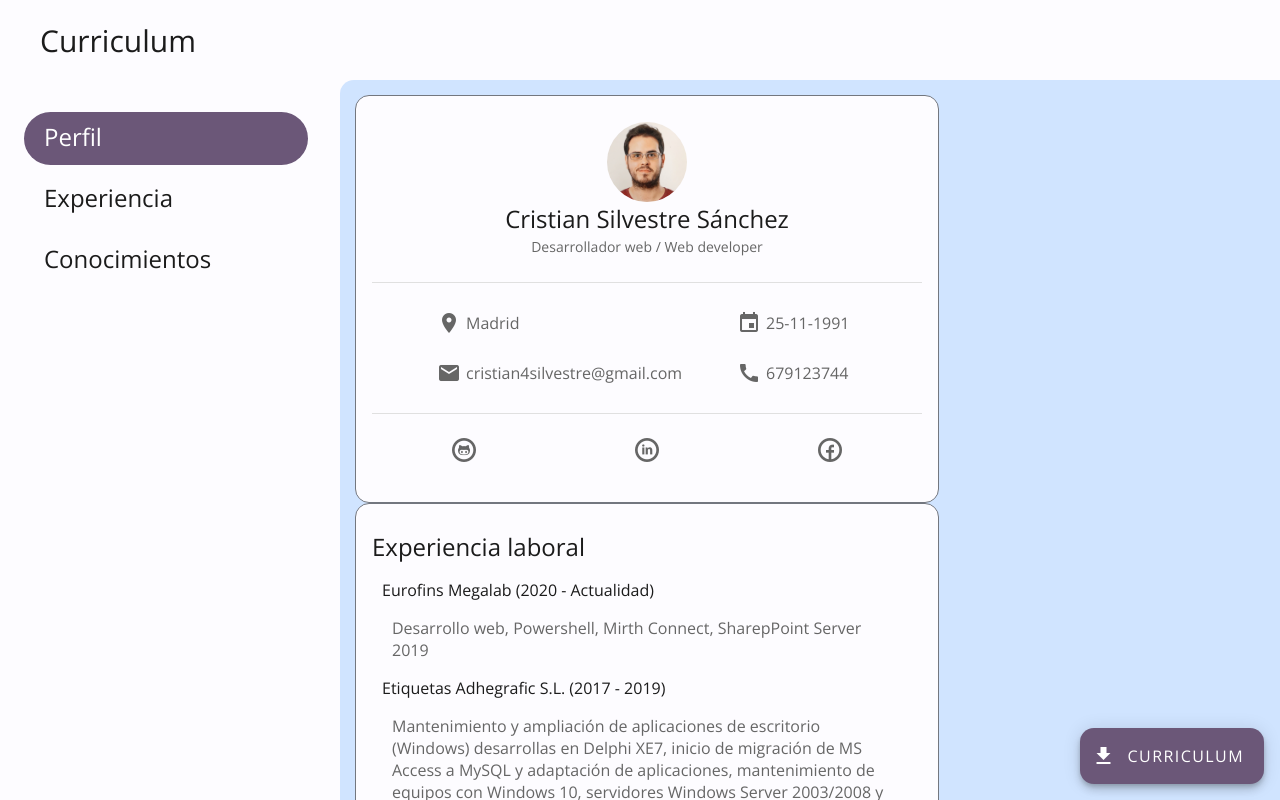
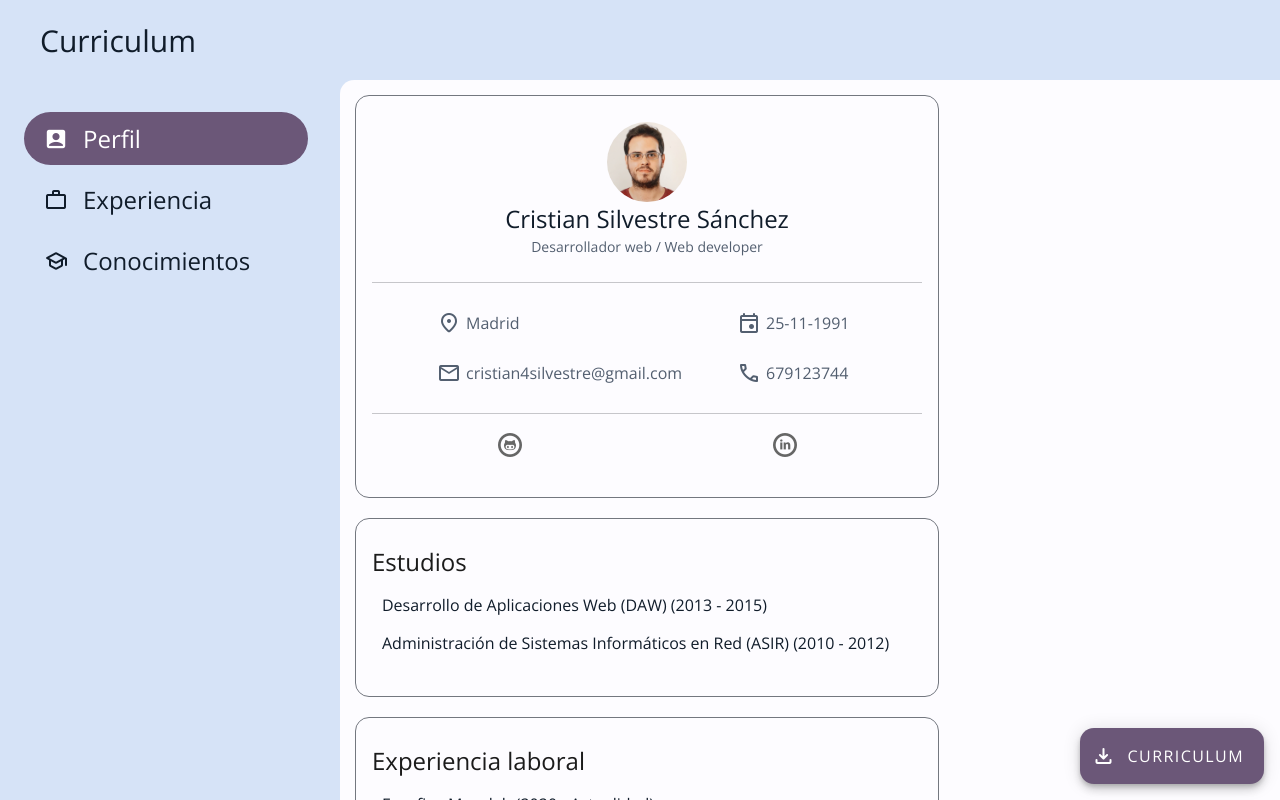
Before and after one commit to cristianss156/CurriculumWeb, a plain HTML site: page index.html in a window 1280 px wide. Drawn offline with nearby package versions, Linux system fonts and the light colour scheme.

Commit message:
Design fixes

```diff
--- a/index.html
+++ b/index.html
@@ -6,7 +6,10 @@
 	<meta name="viewport" content="width=device-width, initial-scale=1.0" />
 	<link rel="stylesheet" type="text/css" href="public/css/colorsLight.css">
 	<link rel="stylesheet" type="text/css" href="public/css/style.css">
-	<link rel="stylesheet" type="text/css" href="https://fonts.googleapis.com/icon?family=Material+Icons">
+	<!-- <link rel="stylesheet"
+		href="https://fonts.googleapis.com/css2?family=Material+Symbols+Rounded:opsz,wght,FILL,GRAD@48,500,0,200" /> -->
+	<link rel="stylesheet"
+		href="https://fonts.googleapis.com/css2?family=Material+Symbols+Rounded:opsz,wght,FILL,GRAD@20..48,100..700,0..1,-50..200" />
 	<link href="https://fonts.googleapis.com/css2?family=Open+Sans:wght@300;400;600;700;800&display=swap"
 		rel="stylesheet">
 	<title>Curriculum - Cristian Silvestre Sánchez</title>
@@ -22,19 +25,31 @@
 		<nav class="seccion__menu">
 			<ul class="seccion__menu__lista">
 				<a href="#perfil">
-					<li class="seccion__menu__lista__item" selected="true">Perfil</li>
+					<li class="seccion__menu__lista__item" selected="true">
+						<span class="material-symbols-rounded drawerIcon">account_box</span>
+						Perfil
+					</li>
 				</a>
 				<a href="#trabajos">
-					<li class="seccion__menu__lista__item" selected="false">Experiencia</li>
+					<li class="seccion__menu__lista__item" selected="false">
+						<span class="material-symbols-rounded" drawerIcon>work</span>
+						Experiencia
+					</li>
 				</a>
 				<a href="#estudios">
-					<li class="seccion__menu__lista__item" selected="false">Conocimientos</li>
+					<li class="seccion__menu__lista__item" selected="false">
+						<span class="material-symbols-rounded drawerIcon">school</span>
+						Conocimientos
+
+					</li>
 				</a>
 			</ul>
 		</nav>
 
 		<section class="seccion">
 
+			<div class="containerTable">
+				<div class="firstColumn">
 					<div id="perfil" class="card">
 						<div class="card__content">
 							<div class="card__content__perfil">
@@ -51,19 +66,19 @@
 						<div class="card__content">
 							<div class="card__content__contact">
 								<div class="card__content__contact__item">
-							<span class="material-icons md-24">place</span>
+									<span class="material-symbols-rounded">place</span>
 									<span class="card__content__contact__item__desc">Madrid</span>
 								</div>
 								<div class="card__content__contact__item">
-							<span class="material-icons md-24">event</span>
+									<span class="material-symbols-rounded">event</span>
 									<span class="card__content__contact__item__desc">25-11-1991</span>
 								</div>
 								<div class="card__content__contact__item">
-							<span class="material-icons md-24">mail</span>
+									<span class="material-symbols-rounded">mail</span>
 									<span class="card__content__contact__item__desc">cristian4silvestre@gmail.com</span>
 								</div>
 								<div class="card__content__contact__item">
-							<span class="material-icons md-24">call</span>
+									<span class="material-symbols-rounded">call</span>
 									<span class="card__content__contact__item__desc">679123744</span>
 								</div>
 							</div>
@@ -79,9 +94,24 @@
 								<a href="https://www.linkedin.com/in/cristianss156">
 									<img class="card__content__social__item" src="public/images/linkedIn.png" alt="LinkedIn" />
 								</a>
-						<a href="https://www.facebook.com/cristianss156">
-							<img class="card__content__social__item" src="public/images/facebook.png" alt="Facebook" />
-						</a>
+							</div>
+						</div>
+					</div>
+
+					<div id="estudios" class="card">
+						<div class="card__content">
+							<span class="card__content__titulo">Estudios</span>
+							<div class="card__content_item">
+								<p class="card__content_item_name">
+									<strong>Desarrollo de Aplicaciones Web (DAW)</strong> (2013 - 2015)
+								</p>
+							</div>
+
+							<div class="card__content_item">
+								<p class="card__content_item_name">
+									<strong>Administración de Sistemas Informáticos en Red (ASIR)</strong> (2010 - 2012)
+								</p>
+							</div>
 						</div>
 					</div>
 
@@ -130,30 +160,16 @@
 					</div>
 				</div>
 
-			<div id="estudios" class="card">
-				<div class="card__content">
-					<span class="card__content__titulo">Estudios</span>
-					<div class="card__content_item">
-						<p class="card__content_item_name">
-							<strong>Desarrollo de Aplicaciones Web (DAW)</strong> (2013 - 2015)
-						</p>
-					</div>
 
-					<div class="card__content_item">
-						<p class="card__content_item_name">
-							<strong>Administración de Sistemas Informáticos en Red (ASIR)</strong> (2010 - 2012)
-						</p>
-					</div>
-				</div>
+
 			</div>
 
 		</section>
 	</main>
 
-	<div class="downloadFAB tooltip">
-		<span class="material-icons md-24 downloadFAB__action">get_app</span>
+	<div class="downloadFAB" title="Descargar curriculu">
+		<span class="material-symbols-rounded downloadFAB__action">get_app</span>
 		<span>Curriculum</span>
-		<span class="tooltiptext">Descargar curriculum</span>
 	</div>
 </body>
 
--- a/public/css/colorsDark.css
+++ b/public/css/colorsDark.css
@@ -41,6 +41,7 @@
 
   /* Outline and Surface variant backgrounds and text colors */
   --outline: 1px solid #8d9199;
+  --outline-variant: #43474e;
   --surface-variant: #43474e;
   --on-surface-variant: #c3c7d0;
 
--- a/public/css/colorsLight.css
+++ b/public/css/colorsLight.css
@@ -41,6 +41,7 @@
 
   /* Outline and Surface variant backgrounds and text colors */
   --outline: 1px solid #73777f;
+  --outline-variant: #c6c6ca;
   --surface-variant: #dfe2eb;
   --on-surface-variant: #43474e;
 
--- a/public/css/style.css
+++ b/public/css/style.css
@@ -4,7 +4,8 @@ body {
 	width: 100%;
 	height: 100%;
 	font-family: 'Open Sans', sans-serif;
-	background-color: var(--background);
+	background-color: var(--secondary-container);
+	color: var(--on-secondary-container);
 }
 
 a {
@@ -20,7 +21,6 @@ header {
 	grid-template-rows: 80px;
 	height: 80px;
 	width: 100%;
-	/* border-bottom: var(--outline); */
 }
 
 header .titulo {
@@ -29,14 +29,13 @@ header .titulo {
 	padding: 0 0 0 40px;
 	font-weight: 400;
 	font-size: 30px;
-	color: var(--on-background);
 }
 
 .divider {
 	position: relative;
 	width: 100%;
 	height: 1px;
-	background-color: #e0e0e0;
+	background-color: var(--outline-variant);
 }
 
 main {
@@ -50,9 +49,6 @@ main {
 	position: fixed;
 	overflow: hidden;
 	overflow-y: scroll;
-	display: flex;
-	flex-direction: row;
-	flex-wrap: wrap;
 	left: 340px;
 	right: 0;
 	bottom: 0;
@@ -63,25 +59,32 @@ main {
 	-moz-border-radius: 14px 0 0;
 	-ms-border-radius: 14px 0 0;
 	-o-border-radius: 14px 0 0;
-	background-color: var(--primary-container);
+	background-color: var(--surface);
+}
+
+.containerTable {
+	display: flex;
+	flex-direction: row;
+	flex-wrap: wrap;
+	column-gap: 20px;
+	row-gap: 20px;
+}
+
+.firstColumn {
+	display: flex;
+	flex-direction: column;
+	row-gap: 20px;
 }
 
 .card {
-	/* position: relative;
-	display: flex;
-	flex-direction: column; */
-	/* justify-content: center;
-	align-items: center; */
 	width: 550px;
-	/* height: fit-content; */
+	height: fit-content;
 	padding: 16px;
 	border-radius: 14px;
 	-webkit-border-radius: 14px;
 	-moz-border-radius: 14px;
 	-ms-border-radius: 14px;
 	-o-border-radius: 14px;
-	background-color: var(--surface);
-	color: var(--on-surface);
 	border: var(--outline);
 }
 
@@ -99,7 +102,6 @@ main {
 .card__content__nombreCompleto {
 	position: relative;
 	font-size: 24px;
-	color: var(--on-background);
 	width: 100%;
 }
 
@@ -107,7 +109,7 @@ main {
 	position: relative;
 	margin: 5px auto;
 	font-size: 14px;
-	color: #666666;
+	color: var(--secondary);
 	width: 100%;
 }
 
@@ -144,7 +146,8 @@ main {
 	grid-template-columns: 300px 160px;
 	margin: 5px 45px;
 	width: 460px;
-	color: #666666;
+	color: var(--secondary);
+	;
 }
 
 .card__content__contact__item {
@@ -159,9 +162,11 @@ main {
 }
 
 .card__content__social {
-	display: inline-grid;
-	grid-template-columns: 33.33% 33.33% 33.33%;
-	margin: 5px auto 0;
+	display: inline-flex;
+	flex-direction: row;
+	flex-wrap: nowrap;
+	justify-content: space-around;
+	align-items: center;
 	width: 100%;
 }
 
@@ -188,7 +193,8 @@ main {
 .card__content_item_det {
 	margin: 5px 10px 0 10px;
 	max-width: 500px;
-	color: #666666;
+	color: var(--secondary);
+	;
 }
 
 .seccion__menu {
@@ -207,6 +213,12 @@ main {
 
 .seccion__menu__lista__item {
 	cursor: pointer;
+	display: flex;
+	flex-direction: row;
+	flex-wrap: nowrap;
+	align-items: center;
+	justify-content: flex-start;
+	column-gap: 15px;
 	height: 37px;
 	margin: 8px;
 	padding: 8px 20px;
@@ -216,6 +228,7 @@ main {
 	-moz-border-radius: 50px;
 	-ms-border-radius: 50px;
 	-o-border-radius: 50px;
+	color: var(--on-secondary-container);
 }
 
 .seccion__menu__lista__item:hover {
@@ -223,14 +236,13 @@ main {
 	background-color: var(--on-toast-container);
 }
 
-.seccion__menu__lista__item:active {
-	color: #018786;
-	background-color: rgba(1, 135, 134, 0.1);
-}
-
 .seccion__menu__lista__item[selected=true] {
 	color: var(--on-tertiary);
 	background-color: var(--tertiary);
+}
+
+.seccion__menu__lista__item[selected=true] .drawerIcon {
+	font-variation-settings: "FILL" 1, "wght" 500, "opsz" 24;
 }
 
 .downloadFAB {
@@ -264,31 +276,3 @@ main {
 	width: 24px;
 	height: 24px;
 }
-
-.tooltiptext {
-	position: fixed;
-	z-index: 5;
-	visibility: hidden;
-	bottom: 83px;
-	right: 56px;
-	box-sizing: border-box;
-	padding: 8px;
-	max-width: 170px;
-	color: #ffffff;
-	text-align: center;
-	font-size: 10px;
-	line-height: 14px;
-	font-weight: 500;
-	letter-spacing: .0892857143em;
-	text-transform: none;
-	border-radius: 2px;
-	background-color: #616161e6;
-	-webkit-border-radius: 2px;
-	-moz-border-radius: 2px;
-	-ms-border-radius: 2px;
-	-o-border-radius: 2px;
-}
-
-.tooltip:hover .tooltiptext {
-	visibility: visible;
-}
```
Lines whose indentation alone changed are shown as unchanged.
